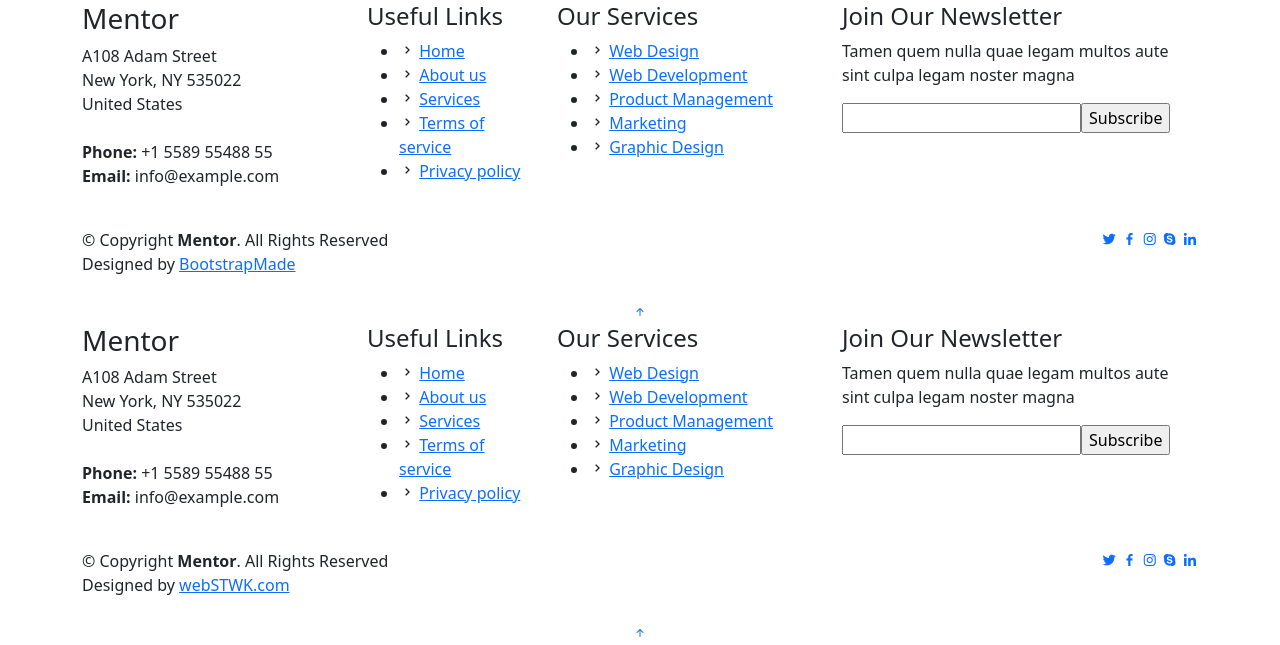
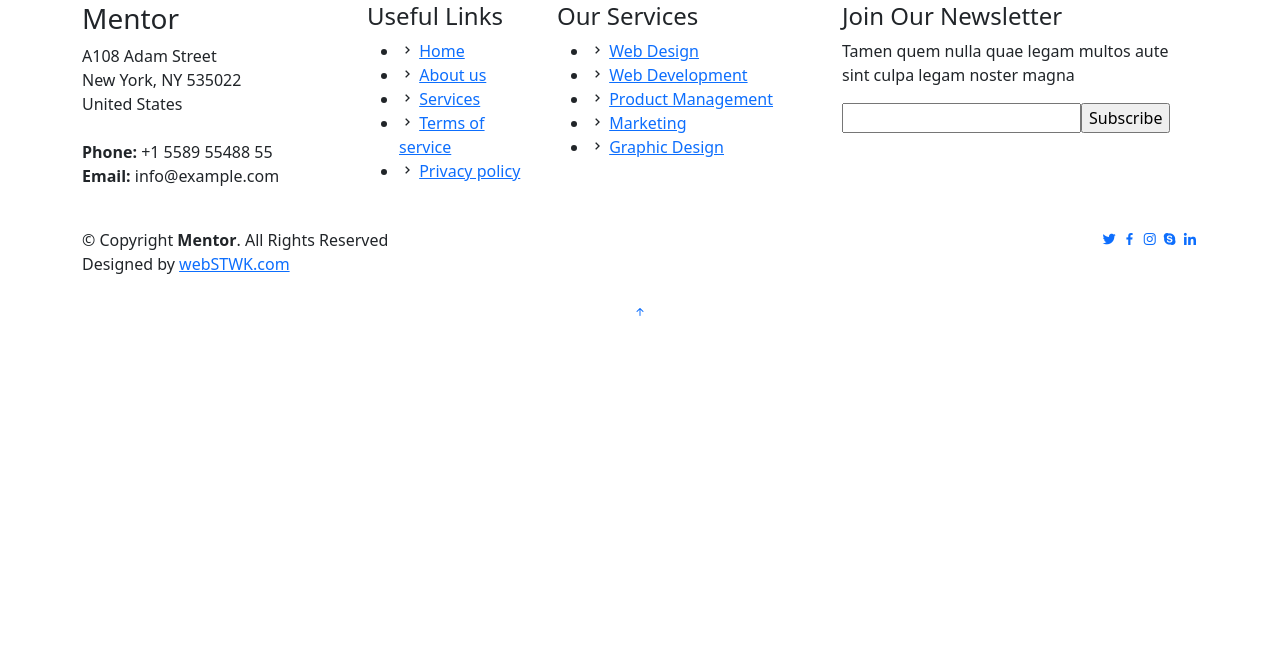
Before and after one commit to Wamiquemashhadi03/onelearn-website, a Django app: page / in a window 1280 px wide. Shown: the part 2284-2929 px from the top of the page. After the commit the page ends 2600 px from the top, so only its background shows below. Run offline with Django 4.2, Linux system fonts and the light colour scheme; some libraries are stand-ins or nearby versions.

Commit message:
Update index.html

```diff
--- a/templates/index.html
+++ b/templates/index.html
@@ -443,94 +443,7 @@
 
   </main><!-- End #main -->
 
-  <!-- ======= Footer ======= -->
-  <footer id="footer">
 
-    <div class="footer-top">
-      <div class="container">
-        <div class="row">
 
-          <div class="col-lg-3 col-md-6 footer-contact">
-            <h3>Mentor</h3>
-            <p>
-              A108 Adam Street <br>
-              New York, NY 535022<br>
-              United States <br><br>
-              <strong>Phone:</strong> +1 5589 55488 55<br>
-              <strong>Email:</strong> info@example.com<br>
-            </p>
-          </div>
-
-          <div class="col-lg-2 col-md-6 footer-links">
-            <h4>Useful Links</h4>
-            <ul>
-              <li><i class="bx bx-chevron-right"></i> <a href="#">Home</a></li>
-              <li><i class="bx bx-chevron-right"></i> <a href="#">About us</a></li>
-              <li><i class="bx bx-chevron-right"></i> <a href="#">Services</a></li>
-              <li><i class="bx bx-chevron-right"></i> <a href="#">Terms of service</a></li>
-              <li><i class="bx bx-chevron-right"></i> <a href="#">Privacy policy</a></li>
-            </ul>
-          </div>
-
-          <div class="col-lg-3 col-md-6 footer-links">
-            <h4>Our Services</h4>
-            <ul>
-              <li><i class="bx bx-chevron-right"></i> <a href="#">Web Design</a></li>
-              <li><i class="bx bx-chevron-right"></i> <a href="#">Web Development</a></li>
-              <li><i class="bx bx-chevron-right"></i> <a href="#">Product Management</a></li>
-              <li><i class="bx bx-chevron-right"></i> <a href="#">Marketing</a></li>
-              <li><i class="bx bx-chevron-right"></i> <a href="#">Graphic Design</a></li>
-            </ul>
-          </div>
-
-          <div class="col-lg-4 col-md-6 footer-newsletter">
-            <h4>Join Our Newsletter</h4>
-            <p>Tamen quem nulla quae legam multos aute sint culpa legam noster magna</p>
-            <form action="" method="post">
-              <input type="email" name="email"><input type="submit" value="Subscribe">
-            </form>
-          </div>
-
-        </div>
-      </div>
-    </div>
-
-    <div class="container d-md-flex py-4">
-
-      <div class="me-md-auto text-center text-md-start">
-        <div class="copyright">
-          &copy; Copyright <strong><span>Mentor</span></strong>. All Rights Reserved
-        </div>
-        <div class="credits">
-          <!-- All the links in the footer should remain intact. -->
-          <!-- You can delete the links only if you purchased the pro version. -->
-          <!-- Licensing information: https://bootstrapmade.com/license/ -->
-          <!-- Purchase the pro version with working PHP/AJAX contact form: https://bootstrapmade.com/mentor-free-education-bootstrap-theme/ -->
-          Designed by <a href="https://bootstrapmade.com/">BootstrapMade</a>
-        </div>
-      </div>
-      <div class="social-links text-center text-md-right pt-3 pt-md-0">
-        <a href="#" class="twitter"><i class="bx bxl-twitter"></i></a>
-        <a href="#" class="facebook"><i class="bx bxl-facebook"></i></a>
-        <a href="#" class="instagram"><i class="bx bxl-instagram"></i></a>
-        <a href="#" class="google-plus"><i class="bx bxl-skype"></i></a>
-        <a href="#" class="linkedin"><i class="bx bxl-linkedin"></i></a>
-      </div>
-    </div>
-  </footer><!-- End Footer -->
-
-  <div id="preloader"></div>
-  <a href="#" class="back-to-top d-flex align-items-center justify-content-center"><i
-      class="bi bi-arrow-up-short"></i></a>
-
-  <!-- Vendor JS Files -->
-  <script src="{%static 'assets/vendor/purecounter/purecounter_vanilla.js'%}"></script>
-  <script src="{%static 'assets/vendor/aos/aos.js'%}"></script>
-  <script src="{%static 'assets/vendor/bootstrap/js/bootstrap.bundle.min.js'%}"></script>
-  <script src="{%static 'assets/vendor/swiper/swiper-bundle.min.js'%}"></script>
-  <script src="{%static 'assets/vendor/php-email-form/validate.js'%}"></script>
-
-  <!-- Template Main JS File -->
-  <script src="{%static 'assets/js/main.js'%}"></script>
-
-{% endblock body %}
+  {% endblock body %}
+  {% block vendorjs %}{% endblock vendorjs %}
```
